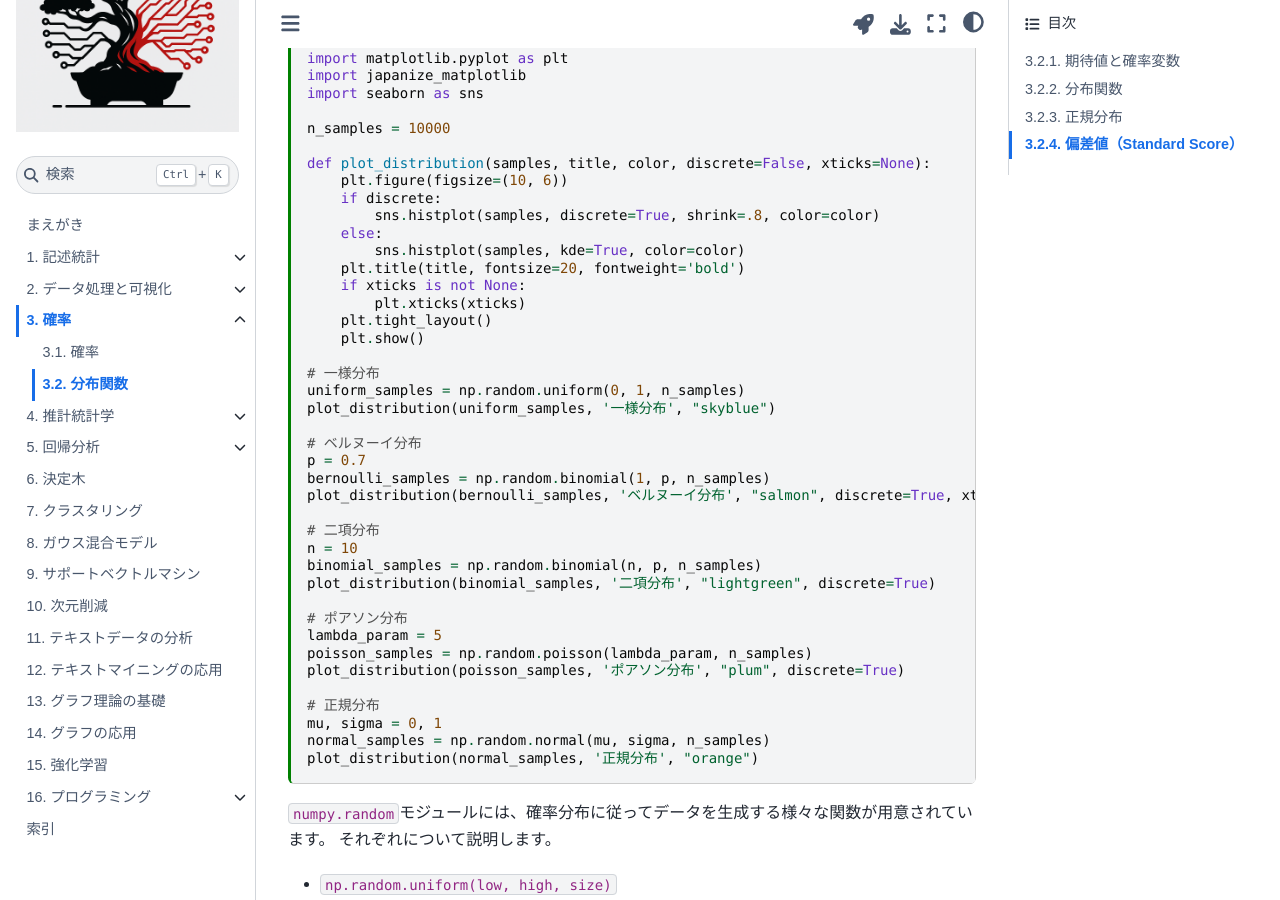
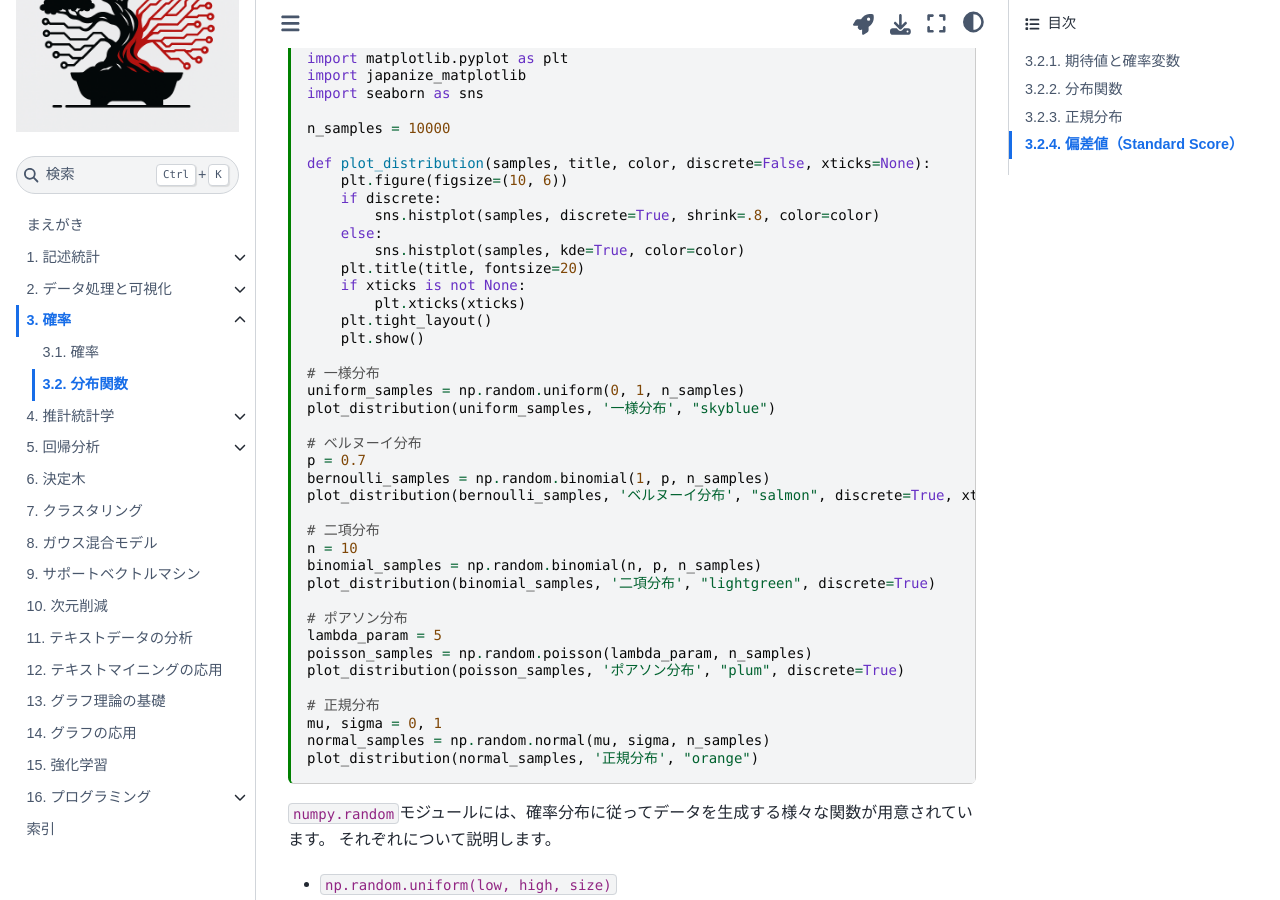
Before and after one commit to matt76k/ds-seminar, a Jupyter Book: the page built from book/chapter03/02.md, in a window 1280 px wide and 900 px high, scrolled down 3094 px. Built offline with Jupyter Book 1.0.4 settings and Sphinx 7.4.7 and the Sphinx Book theme 1.1.4, drawn with Linux system fonts in a browser that asks for light colours; comment, search, counter and statistics services are not loaded.

Commit message:
効かない太字指定を削除

```diff
--- a/book/chapter03/02.md
+++ b/book/chapter03/02.md
@@ -158,7 +158,7 @@ def plot_distribution(samples, title, color, discrete=False, xticks=None):
         sns.histplot(samples, discrete=True, shrink=.8, color=color)
     else:
         sns.histplot(samples, kde=True, color=color)
-    plt.title(title, fontsize=20, fontweight='bold')
+    plt.title(title, fontsize=20)
     if xticks is not None:
         plt.xticks(xticks)
     plt.tight_layout()
```
Also changed, not shown: book/chapter10/intro.md (+1 -1 lines).
